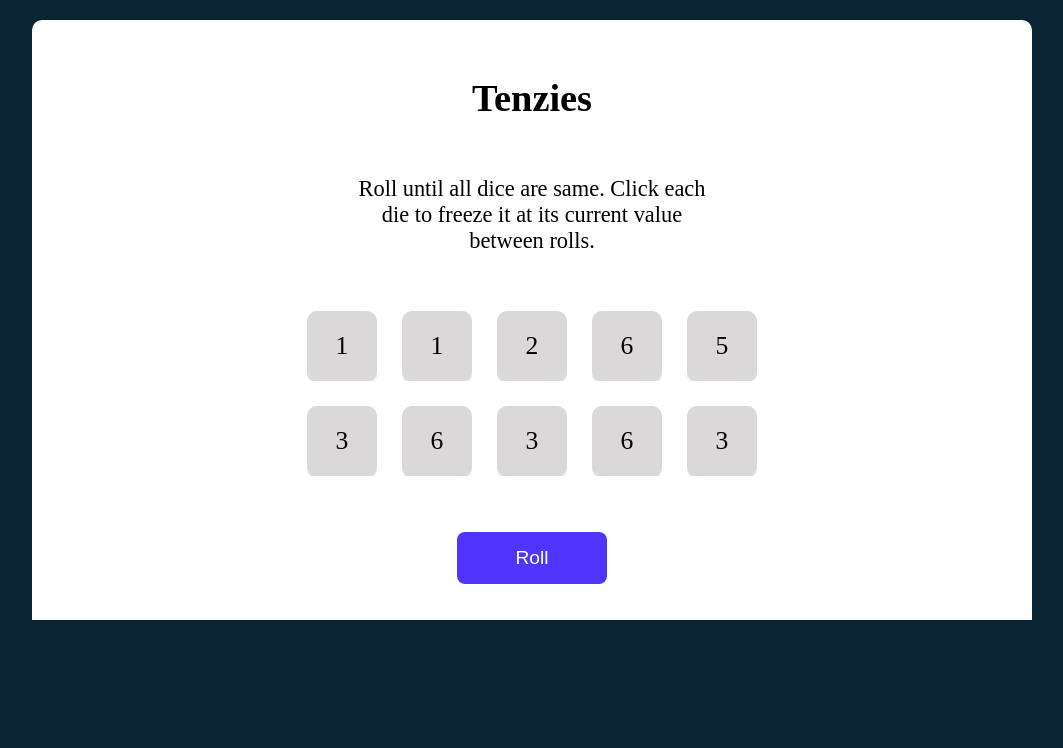
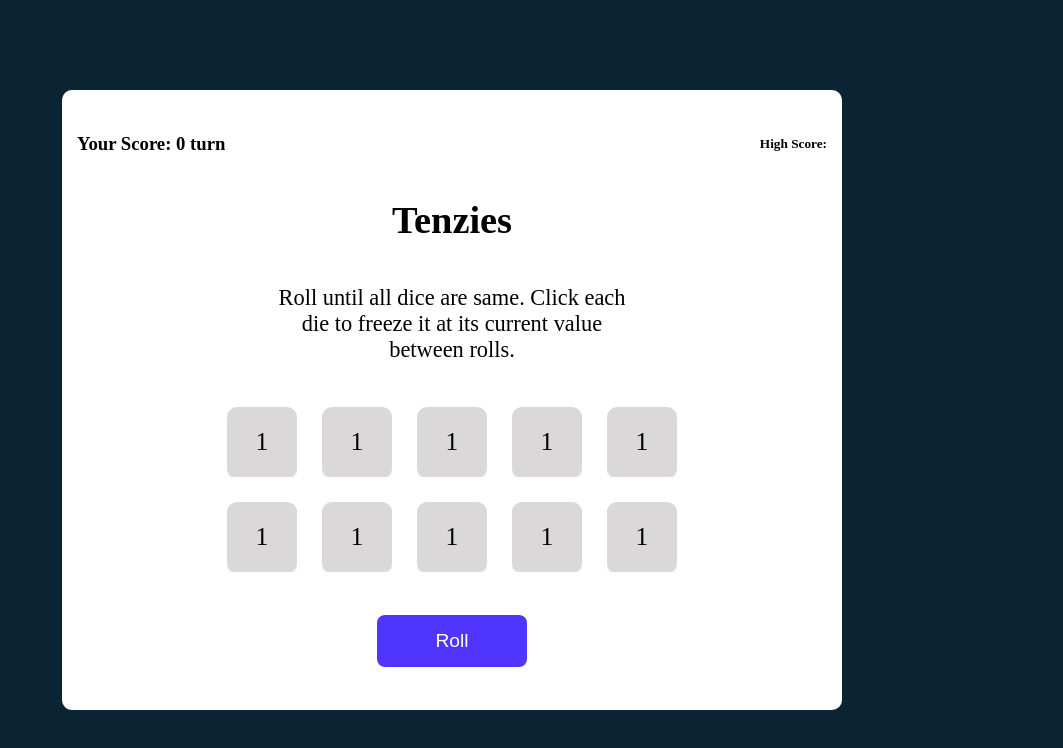
Before and after one commit to skarki-afk/tenzies, a React (Create React App) app: page / in a window 1280 px wide. Shown: the top 748 px of the page, without its empty margins (188-1251 px from the left). Built offline with nearby package versions, Linux system fonts and the light colour scheme.

Commit message:
except high score and responsive all finished

```diff
--- a/src/App.js
+++ b/src/App.js
@@ -6,7 +6,7 @@ import Confetti from "react-confetti"
 const App =()=>{
   const generateNewDie =()=>{
     return {
-      value: Math.floor(Math.random() * 6 ) + 1,
+      value: Math.floor(Math.random() * 1 ) + 1,
       isHeld: false,
       id: nanoid()
     }
@@ -22,19 +22,52 @@ const App =()=>{
 
   const [dice,setDice] = React.useState(dieValue())
   const [tenzies,setTenzies] = React.useState(false)
+  const [score,setScore] = React.useState(0)
+  const [highScore,setHighScore]= React.useState([])
+
+
 
   React.useEffect( ()=>{
     const allHeld = dice.every(die=> die.isHeld)
     const firstValue = dice[0].value
     const allValue = dice.every(die=>die.value===firstValue)
     if(allHeld && allValue){
-      console.log("You Won!!")
       setTenzies(true)
+      console.log(score)
+      highScore.push(score)
     }else{
       setTenzies(false)
     }
   },
   [dice])
+
+
+  // React.useEffect( ()=>{
+  //   const allHeld = dice.every(die=> die.isHeld)
+  //   const firstValue = dice[0].value
+  //   const allValue = dice.every(die=>die.value===firstValue)
+  //   if(allHeld && allValue){
+  //     // setHighScore(prevHighScore => prevHighScore.push(score))
+  //     highScore.push(score)
+  //   }
+  // },
+  // [dice])
+
+  React.useEffect (()=>{
+    const scores = JSON.parse(localStorage.getItem("scores"))
+    if(scores){
+      setHighScore(scores)
+    }
+  },[])
+
+  React.useEffect (()=>{
+    localStorage.setItem("scores",JSON.stringify(highScore))
+    },[highScore])
+
+
+
+
+
   const holdDice =(id)=>{
     setDice(prevDice => prevDice.map(die=>
       id === die.id?
@@ -43,6 +76,7 @@ const App =()=>{
       die
       ))
   }
+
 
   const diceElements = dice.map(
     die => <Dice
@@ -54,6 +88,13 @@ const App =()=>{
 
   )
 
+
+  const countScore =()=>{
+    setScore(prevScore => prevScore + 1)
+    }
+
+
+
   const rollDice=()=>{
     if(!tenzies)
     {setDice(prevDice => prevDice.map(die=>
@@ -63,15 +104,24 @@ const App =()=>{
       ))}else{
         setTenzies(false)
         setDice(dieValue())
+        setScore(-1)
     }
     }
+    // const highScoreNum = setHighScore(prevHighScore => Math.min(...prevHighScore))
 
+    // <h5>High Score:{highScoreNum}{highScoreNum > 1? "turns":"turn"}</h5>
+  // console.log(highScore)
+    // console.log(typeof highScore)
 
   return(
-    <main>
+      <div className="main">
         <div className="app-body">
+          <div className="navbar">
+            <h3>Your Score: {score} {score>1?"turns":"turn"}</h3>
+            <h5>High Score: </h5>
+          </div>
           <h2>Tenzies</h2>
-        <p>Roll until all dice are same. Click each die to freeze it at its current value between rolls.</p>
+          <p>{tenzies? "You Won!!!":"Roll until all dice are same. Click each die to freeze it at its current value between rolls."}</p>
           <div
           className="die-body"
           >
@@ -79,13 +129,15 @@ const App =()=>{
           </div>
           {tenzies && <Confetti/>}
           <button
-          onClick={rollDice}
+            onClick={ ()=>
+              {rollDice()
+              countScore()}}
           className="btn">
             {tenzies? "New Game" : "Roll"}
           </button>
 
         </div>
-    </main>
+      </div>
   )
 }
 
--- a/src/index.css
+++ b/src/index.css
@@ -8,9 +8,13 @@ body {
   background-color: #0b2434;
 }
 
-/* main {
-  /* margin: 50px;
-} */
+.main {
+  height: 100vh;
+  display: flex;
+  justify-content: center;
+  align-items: center;
+}
+
 .app-body {
   background-color: #ffffff;
   height: 620px;
@@ -20,9 +24,9 @@ body {
   flex-direction: column;
   justify-content: space-evenly;
   align-items: center;
-  position: relative;
+  /* position: relative;
   top: 20px;
-  left: 220px;
+  left: 220px; */
 }
 .die {
   height: 70px;
@@ -69,3 +73,10 @@ h4 {
 .btn:hover {
   background-color: #3112f8;
 }
+.navbar {
+  margin: 0 15px;
+  width: 750px;
+  display: flex;
+  align-items: center;
+  justify-content: space-between;
+}
```
Lines whose indentation alone changed are shown as unchanged.
